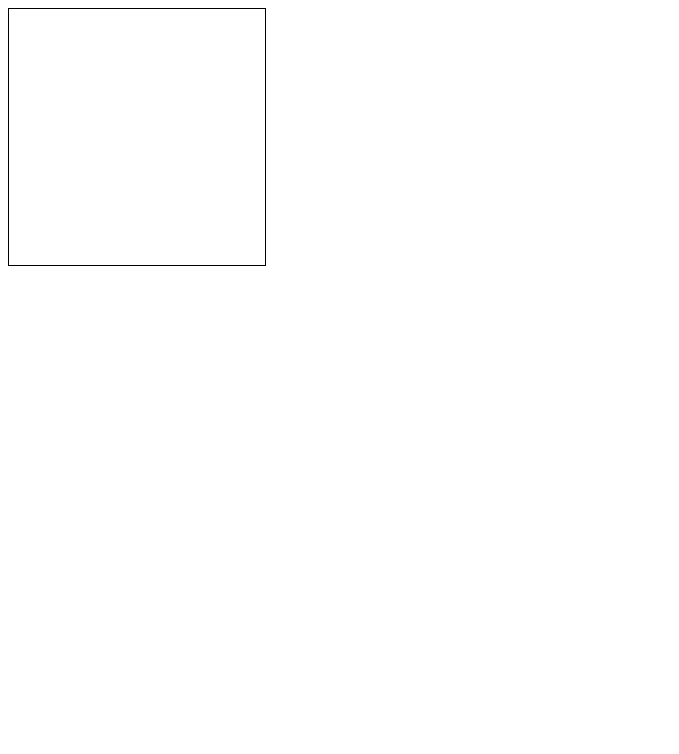
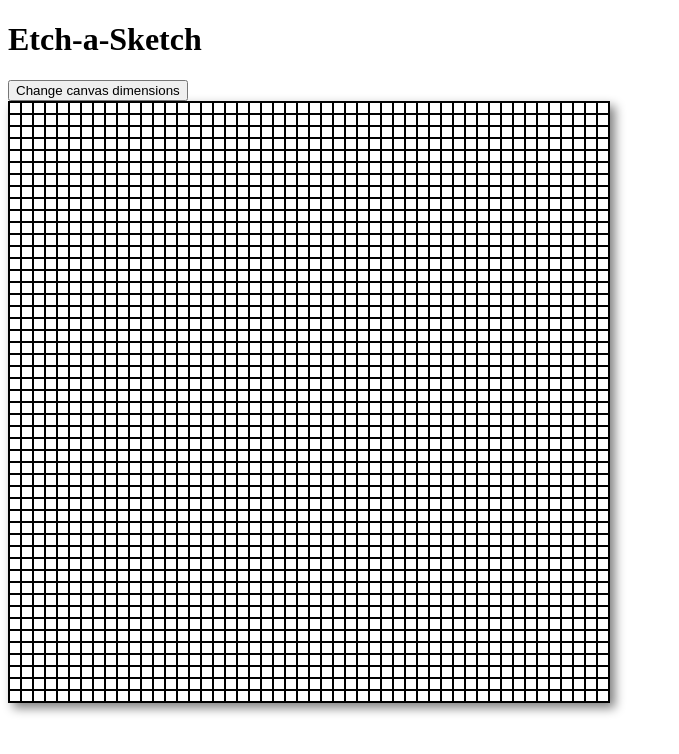
Before and after one commit to s10-n/DoodleBox, a plain HTML site: page index.html in a window 1280 px wide. Shown: the whole page, without its empty margins (0-679 px from the left). Drawn offline with Linux system fonts and the light colour scheme.

Commit message:
Add option to resize grid

```diff
--- a/index.html
+++ b/index.html
@@ -2,13 +2,22 @@
 <html lang="en">
 <head>
     <meta charset="UTF-8">
-    <meta http-equiv="X-UA-Compatible" content="IE=edge">
+    <meta http-equiv="X-UA-Compatible" content="IE
+=edge">
     <meta name="viewport" content="width=device-width, initial-scale=1.0">
     <title>Etch-a-Sketch</title>
     <link rel="stylesheet" href="styles.css">
 </head>
 <body>
-    <div id="grid-container"></div>
+    <h1>Etch-a-Sketch</h1>
+    <div id="ui-container">
+        <!-- <div class="slider-container">
+            <p id="slider-label"></p>
+            <input type="range" min="16" max="100" value="50" class="slider" id="grid-dimension-slider">
+        </div> -->
+        <button type="button" id="change-dimensions-button">Change canvas dimensions</button>
+        <div id="grid-container"></div>
+    </div>
     <script src="script.js"></script>
 </body>
 </html>
--- a/script.js
+++ b/script.js
@@ -1,19 +1,33 @@
-let gridDimension = 25;
+// set the default grid height and width
 
-const NUMBER_OF_SQUARES = gridDimension * gridDimension;
+let initialGridDimension = 50;
+
+// create a DOM object for the grid container
 
 const gridContainer = document.querySelector("#grid-container");
 
-// create a for loop that iterates NUMBER_OF_SQUARES times and creates a square for each one, then appends that square to the grid container.
+// declare the function that will render the grid.
+// first, the function needs to determine the size of each square in the grid,
+// which it does by dividing the size of the grid container by the number of squares.
+// then, it loops over every square and creates a square for it,
+// then appends that square to the grid container.
 
-for (let i = 0; i < NUMBER_OF_SQUARES; i++) {
-    let gridSquare = document.createElement('div');
-    gridSquare.classList.add("grid-square");
-    gridContainer.appendChild(gridSquare);
-    gridSquare.style.width = `${256/gridDimension}px`;
+function renderGrid(gridDimension) {
+    let gridSquareWidth = gridContainer.clientWidth/gridDimension;
+    for (let i = 0; i < gridDimension * gridDimension; i++) {
+        let gridSquare = document.createElement('div');
+        gridSquare.classList.add("grid-square");
+        gridContainer.appendChild(gridSquare);
+        gridSquare.style.width = `${gridSquareWidth}px`;
+    }
 }
 
-// create a node list for each grid item
+// when the page is initially loaded, render the grid by using the default value
+
+renderGrid(initialGridDimension);
+
+// once the grid is created, it's time to make it interactive.
+// create a node list containing each grid item
 const gridSquares = document.querySelectorAll(".grid-square")
 
 // when the mouse hovers over a div while left button is pressed, change the background color
@@ -24,3 +38,27 @@ gridSquares.forEach((gridSquare) => {
         }
     })
 })
+
+// Changing the canvas size
+
+// create a DOM object for the button that changes
+const changeDimensionsButton = document.getElementById("change-dimensions-button");
+
+// when the button is clicked, prompt the user to resize the canvas
+changeDimensionsButton.addEventListener('click', (event) => {
+    let newCanvasSize = prompt("Enter a new canvas size:");
+    while (gridContainer.firstChild) {
+        gridContainer.removeChild(gridContainer.firstChild);
+    };
+    renderGrid(newCanvasSize);
+});
+
+
+/* let slider = document.getElementById("grid-dimension-slider");
+let sliderLabel = document.getElementById("slider-label");
+sliderLabel.innerHTML = slider.value;
+
+slider.oninput = function() {
+    sliderLabel.innerHTML = this.value;
+    renderGrid(this.value);
+} */
--- a/styles.css
+++ b/styles.css
@@ -1,10 +1,14 @@
 .grid-square {
     aspect-ratio: 1;
+    cursor: crosshair;
+    border: 1px black solid;
+    box-sizing: border-box;
 }
 
 #grid-container {
     display: flex;
-    width: 256px;
+    width: 600px;
     flex-wrap: wrap;
     border: 1px black solid;
+    box-shadow: 5px 5px 10px gray;
 }
```
